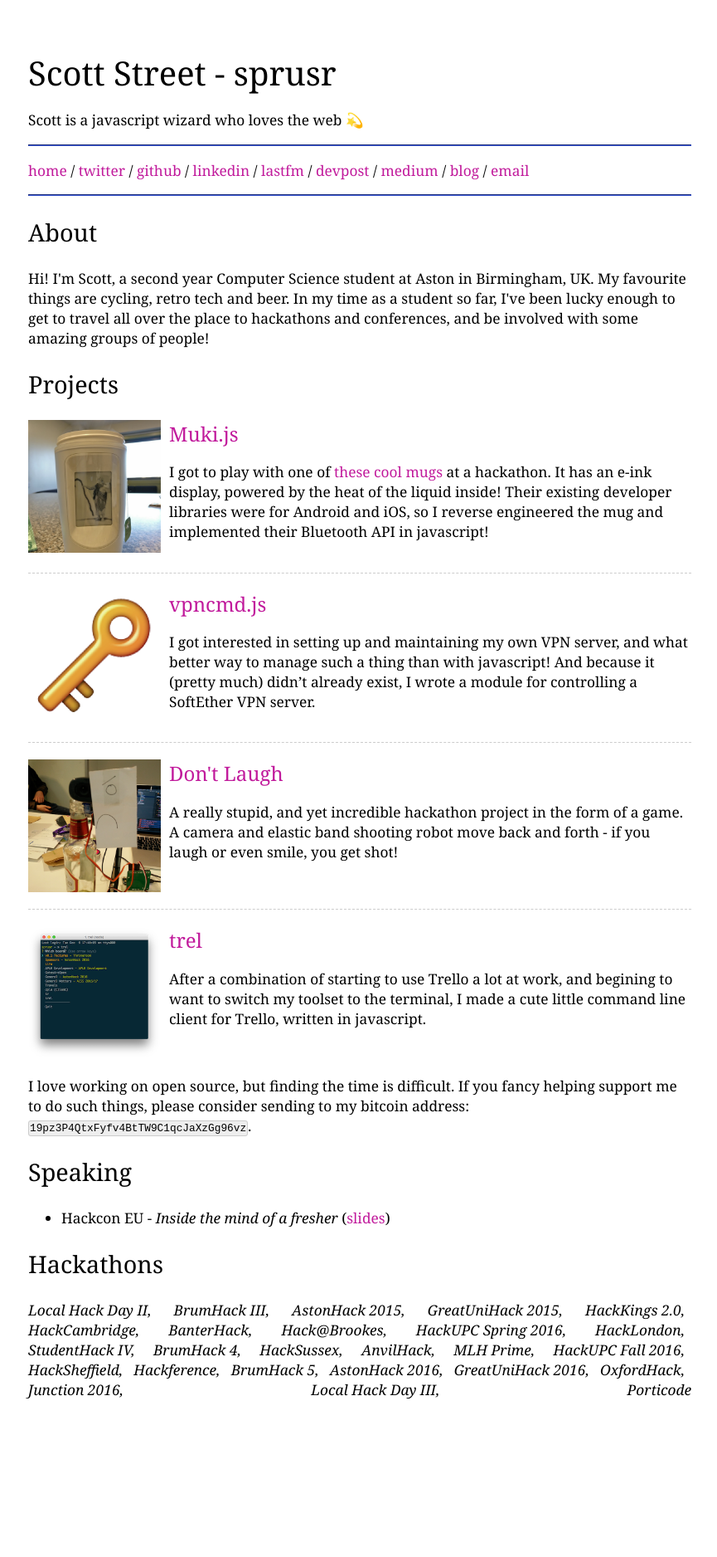
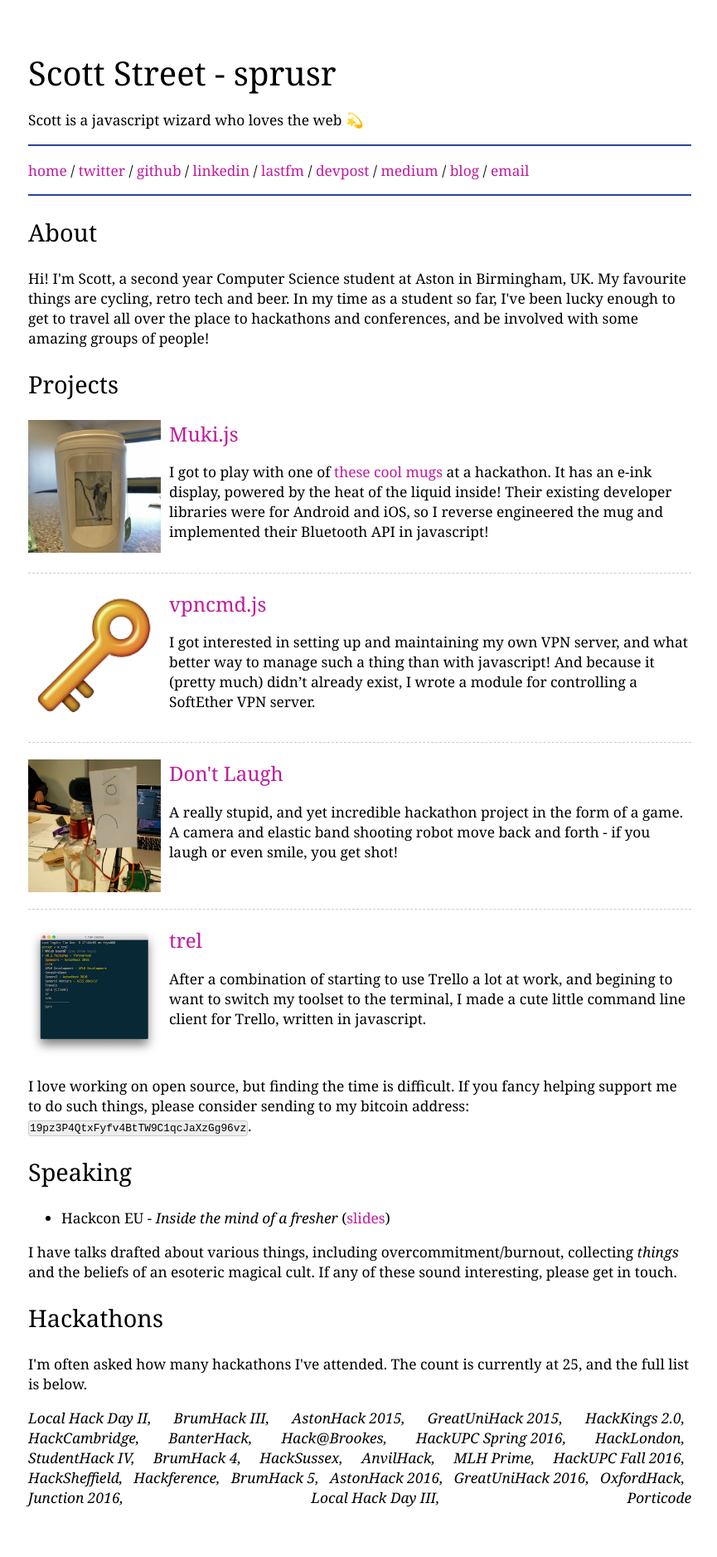
Before and after one commit to sprusr/sprusr.github.io, a Jekyll site: the page built from index.html, in a window 1280 px wide. Shown: the whole page at 83% size, without its empty margins (206-1071 px from the left). Built offline with Jekyll 4.4.1, drawn with Linux system fonts in a browser that asks for light colours; before the commit the page ends 1746 px from its top, so only the background shows below that.

Commit message:
Add info and hackathon count

```diff
--- a/index.html
+++ b/index.html
@@ -28,7 +28,9 @@ layout: default
 <ul>
   <li>Hackcon EU - <i>Inside the mind of a fresher</i> (<a href="https://drive.google.com/open?id=1Qr_jcpRnPklwT8k5fbx6CoVugHAFBX8HmdTkq21wj1w">slides</a>)</li>
 </ul>
+<p>I have talks drafted about various things, including overcommitment/burnout, collecting <em>things</em> and the beliefs of an esoteric magical cult. If any of these sound interesting, please get in touch.</p>
 <h2>Hackathons</h2>
+<p>I'm often asked how many hackathons I've attended. The count is currently at {{ site.hackathons | size }}, and the full list is below.</p>
 <ul class="hackathons">
   {% for hack in site.hackathons %}
   <li>{{ hack.title }}</li>
```
